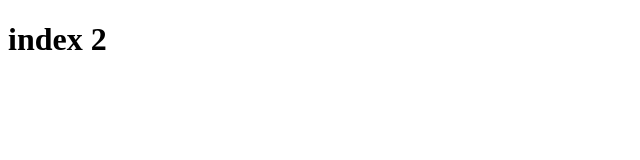
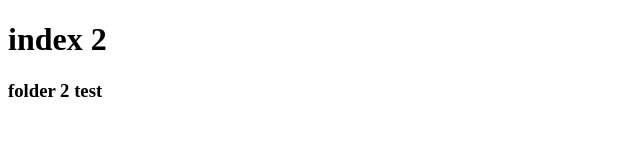
Before and after one commit to niftaliyev/fortest, a plain HTML site: page folder 2/index2.html in a window 1280 px wide. Shown: the whole page, without its empty margins (0-640 px from the left). Drawn offline with Linux system fonts and the light colour scheme.

Commit message:
folder 2 test

```diff
--- a/folder 2/index2.html
+++ b/folder 2/index2.html
@@ -8,5 +8,9 @@
 </head>
 <body>
     <h1>index 2</h1>
+
+
+
+    <h3>folder 2 test</h3>
 </body>
 </html>
```
